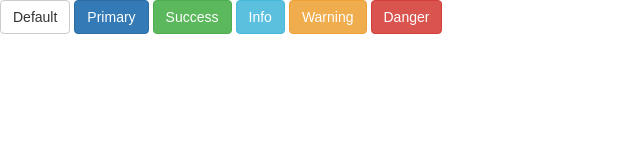
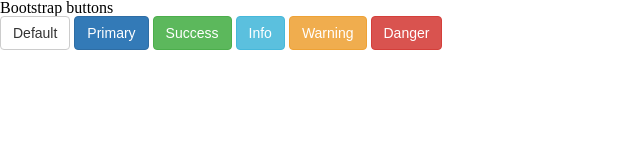
Before and after one commit to Pepe0724/components-bootstrap-buttons, a plain HTML site: page index.html in a window 1280 px wide. Shown: the whole page, without its empty margins (0-640 px from the left). Drawn offline with nearby package versions, Linux system fonts and the light colour scheme.

Commit message:
add index.html

```diff
--- a/index.html
+++ b/index.html
@@ -10,6 +10,9 @@
 </head>
 
 <body>
+    <section>
+        <h3>Bootstrap buttons</h3>
+
     <a href="#" class="btn btn-default">Default</a>
     <a href="#" class="btn btn-primary">Primary</a>
     <a href="#" class="btn btn-success">Success</a>
```
